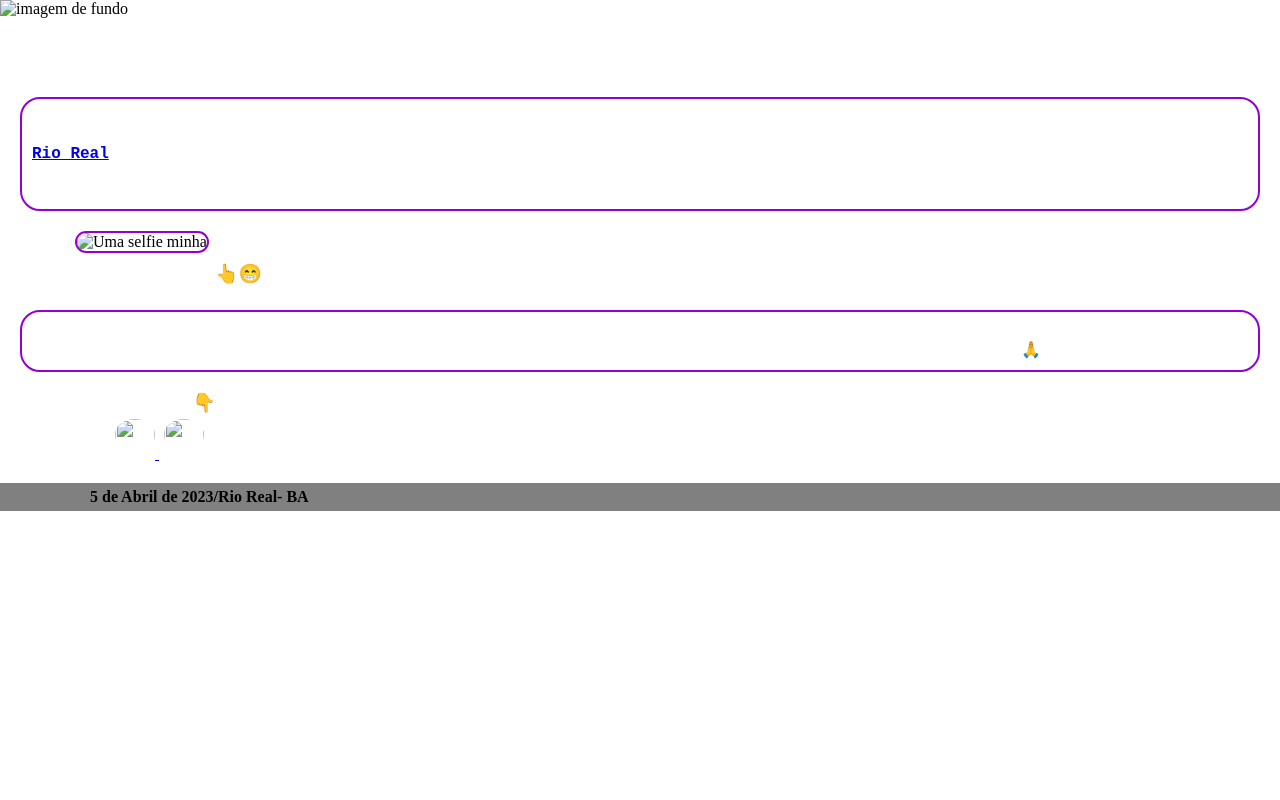
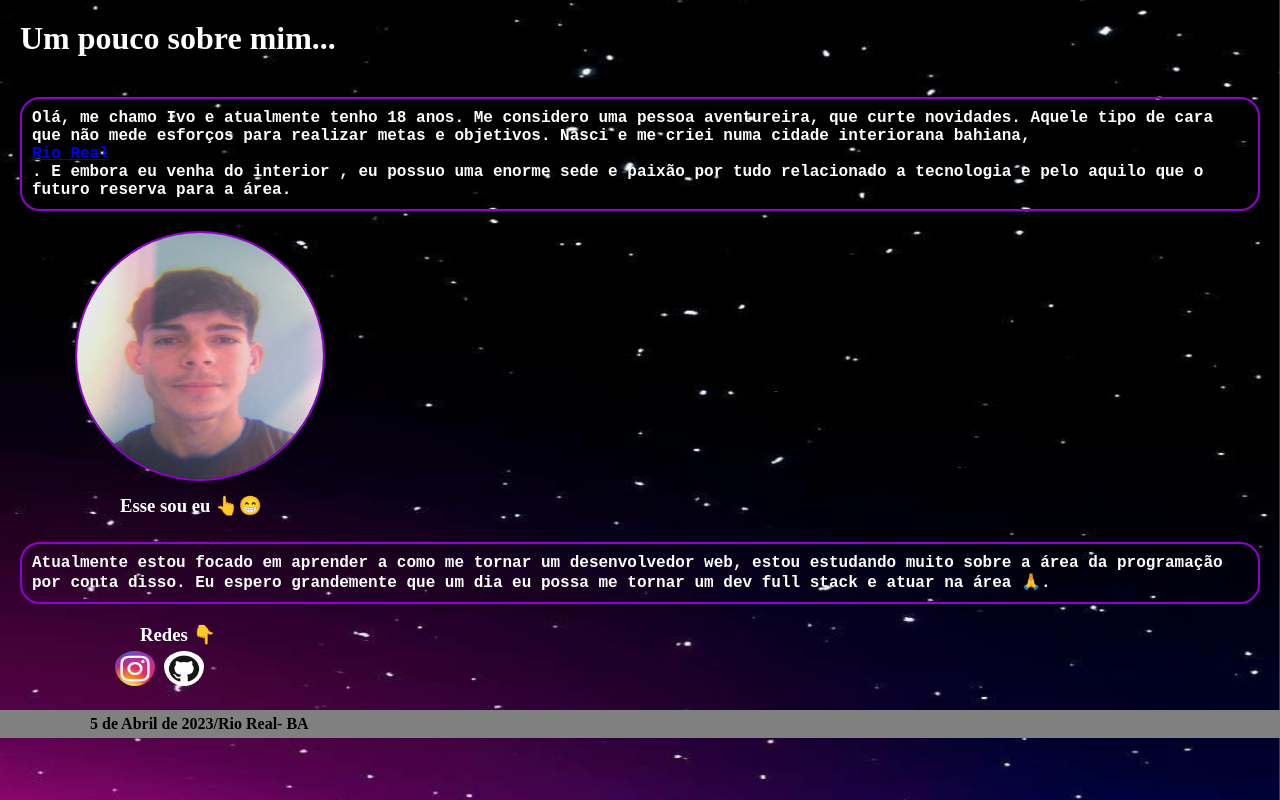
Before and after one commit to Ivo-Als/Sobre-mim, a plain HTML site: page index.html in a window 1280 px wide. Drawn offline with Linux system fonts and the light colour scheme.

Commit message:
Update index.html

```diff
--- a/index.html
+++ b/index.html
@@ -8,17 +8,17 @@
 </head>
 <body>
   <main>
-          <img class="fundo"src="./imagem/fundo cortado.png" alt="imagem de fundo">
+          <img class="fundo"src="./fundo cortado.png" alt="imagem de fundo">
           <h1> Um pouco sobre mim...</h1>
          <p class="texto">Olá, me chamo Ivo e atualmente tenho 18 anos. Me considero uma pessoa aventureira, que curte novidades. Aquele tipo de cara que não mede esforços para realizar metas e objetivos. Nasci e me criei numa cidade interiorana bahiana, <a href="https://pt.m.wikipedia.org/wiki/Rio_Real_(Bahia)">Rio Real</a>. E embora eu venha do interior , eu possuo uma enorme sede e paixão por tudo relacionado a tecnologia e pelo aquilo que o futuro reserva para a área. </p>
-         <img class="selfie" src="./imagem/Selfie.png" alt="Uma selfie minha" width="250px" height="250px">
+         <img class="selfie" src="./Selfie.png" alt="Uma selfie minha" width="250px" height="250px">
           <h3 class="esse-sou-eu"> Esse sou eu 👆😁 </h3>
           <p class="texto">Atualmente estou focado em aprender a como me tornar um desenvolvedor web, estou estudando muito sobre a área da programação por conta disso. Eu espero grandemente que um dia eu possa me tornar um dev full stack e atuar na área 🙏.</p>
           <h3 class="redes"> Redes 👇</h3>
            <a href="https://instagram.com/ivoalves456?igshid=ZDdkNTZiNTM=">
-           <img class="insta"src="./imagem/ícone do insta.png">
+           <img class="insta"src="./ícone do insta.png">
            </a>
-           <a href="https://github.com/Ivo-Als/Ivo-Als" > <img class="github" src="./imagem/logo github.png">  </a>
+           <a href="https://github.com/Ivo-Als/Ivo-Als" > <img class="github" src="./logo github.png">  </a>
           <footer class="rodape">5 de Abril de 2023/Rio Real- BA </footer>
       </main>
    </body>
```
